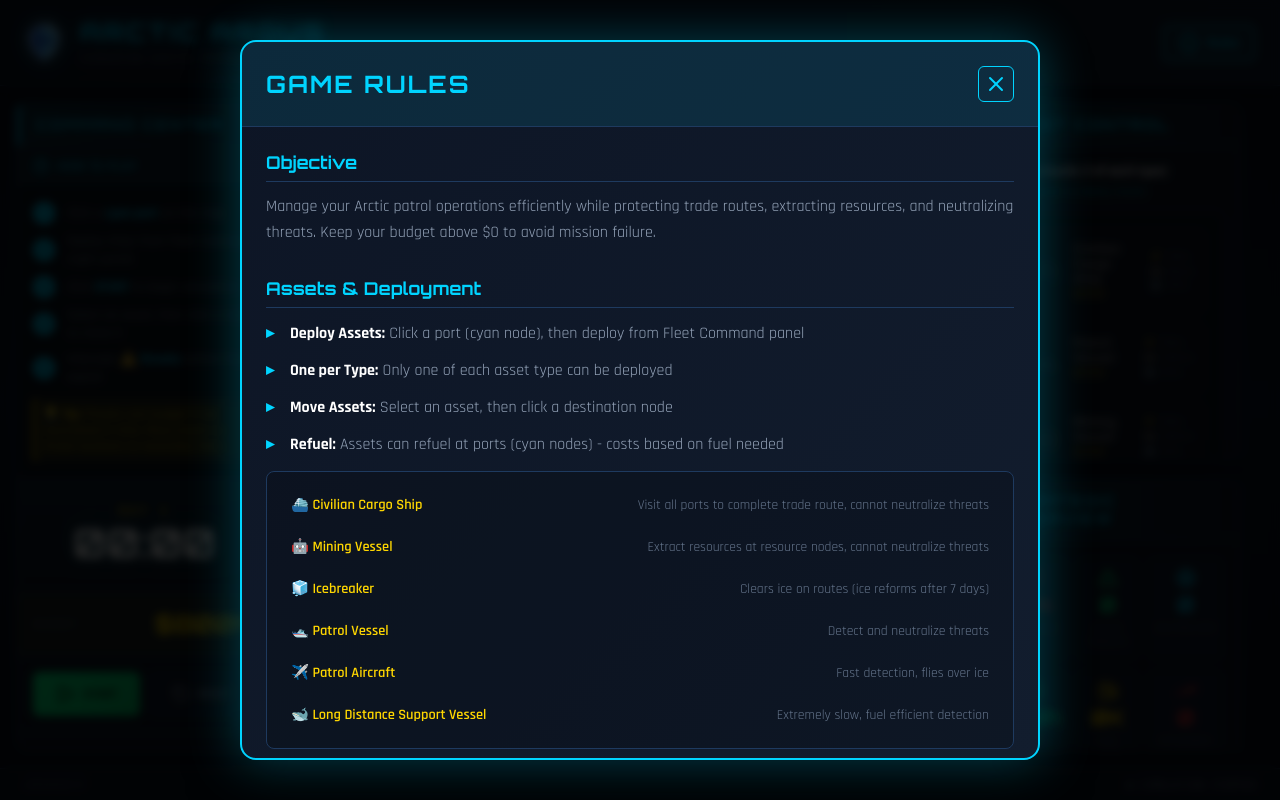
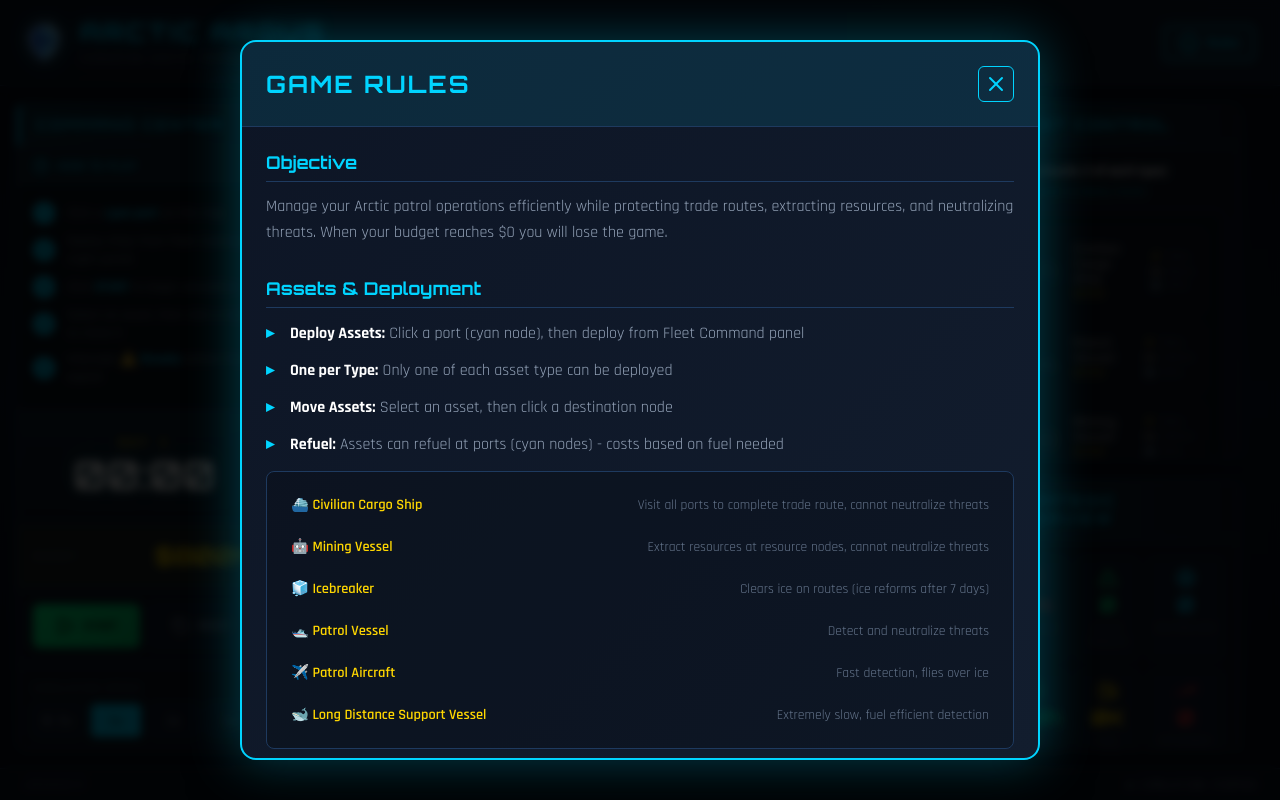
Before and after one commit to BradleyNgu/uOttaHack-8, a React (Vite) app: page / in a window 1280 px wide. Both pictures are taken after a click on the button "Rules". Built offline with nearby package versions, Linux system fonts and the light colour scheme.

Commit message:
rule changes

```diff
--- a/src/components/ControlPanel.jsx
+++ b/src/components/ControlPanel.jsx
@@ -77,9 +77,7 @@ export default function ControlPanel() {
                 <span className="step-num">5</span>
                 <span>Intercept <strong>⚠️ threats</strong> before they expire!</span>
               </div>
-              <div className="instruction-tip">
-                💡 <strong>Tip:</strong> Threats cost budget if not neutralized in time. Move assets to threat locations to neutralize them.
-              </div>
+
             </motion.div>
           )}
         </AnimatePresence>
--- a/src/components/RulesModal.jsx
+++ b/src/components/RulesModal.jsx
@@ -38,7 +38,7 @@ export default function RulesModal({ isOpen, onClose }) {
               {/* Objective */}
               <section className="rules-section">
                 <h3>Objective</h3>
-                <p>Manage your Arctic patrol operations efficiently while protecting trade routes, extracting resources, and neutralizing threats. Keep your budget above $0 to avoid mission failure.</p>
+                <p>Manage your Arctic patrol operations efficiently while protecting trade routes, extracting resources, and neutralizing threats. When your budget reaches $0 you will lose the game.</p>
               </section>
 
               {/* Assets */}
```
Also changed, not shown: 1 other file (tests, documents, lock files or other folders).
